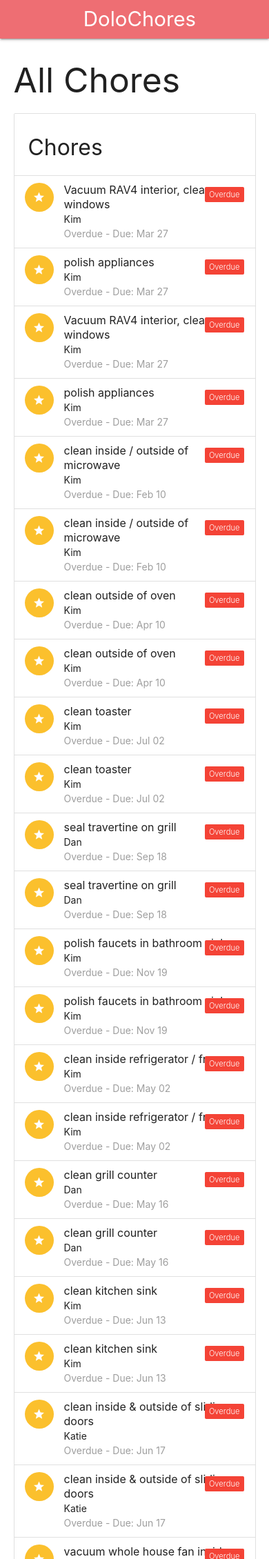
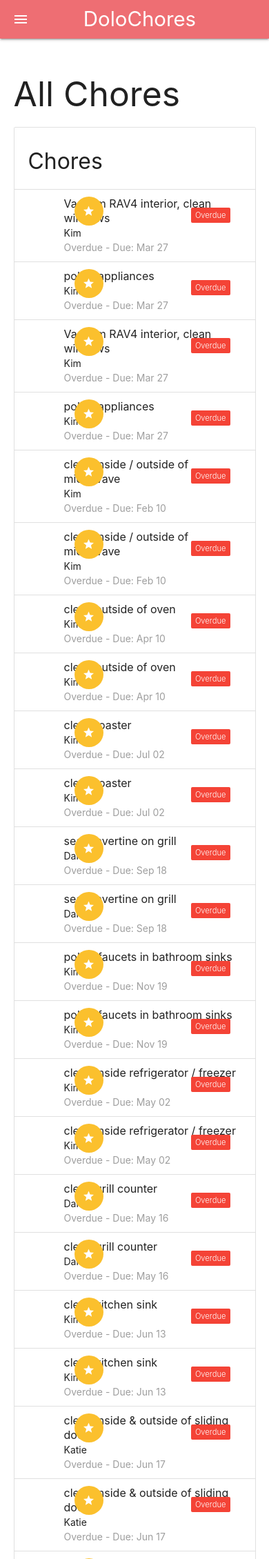
Before and after one commit to dkaemmerer/Dolochores, a Flask app: page / in a window 390 px wide. Shown: the top 2260 px of the page at 69% size. Run offline with Flask 3, Linux system fonts and the light colour scheme; data comes from the database, SQL or seed files in the repository.

Commit message:
I've addressed your feedback on the Material Design implementation, including several new features and bug fixes to improve UI/UX and responsiveness.
Here are the changes I made:
- **Responsive Sidenav:** I added a mobile-friendly slide-out navigation menu to ensure the application is fully usable on smaller screens.
- **Chore Detail Modal Fix:** I fixed a bug in the JavaScript that prevented chore details from displaying if the chore had a null date. The modal now populates correctly in all cases.
- **Updated Iconography:** I updated the chore list icons to use a filled star for priority chores and an outline star for non-priority chores for better visual clarity.
- **Restored Swipe Functionality:** I re-implemented the swipe-to-complete and swipe-to-toggle-priority features on the chore list, including the background icon reveal animation.
- **Layout Fix:** I added top padding to the main content area to prevent it from being obscured by the fixed navbar.

```diff
--- /dev/null
+++ b/static/css/custom.css
@@ -0,0 +1,56 @@
+body {
+    display: flex;
+    min-height: 100vh;
+    flex-direction: column;
+}
+
+main {
+    flex: 1 0 auto;
+    padding-top: 20px;
+}
+
+.collection-item {
+    position: relative;
+    overflow: hidden;
+}
+
+.chore-row-bg {
+    position: absolute;
+    top: 0;
+    left: 0;
+    width: 100%;
+    height: 100%;
+    display: flex;
+    justify-content: space-between;
+    align-items: center;
+    color: white;
+}
+
+.chore-row-fg {
+    position: relative;
+    z-index: 1;
+    background-color: white;
+    touch-action: pan-y;
+}
+
+.chore-row-fg.swiping {
+    transition: none;
+}
+
+.chore-row-fg.snap-back {
+    transition: transform 0.3s ease-out;
+}
+
+.swipe-icon {
+    opacity: 0;
+    transition: opacity 0.2s;
+    padding: 0 20px;
+}
+
+.swipe-right-icon {
+    padding-left: 25px;
+}
+
+.swipe-left-icon {
+    padding-right: 25px;
+}
--- a/static/js/main.js
+++ b/static/js/main.js
@@ -1,5 +1,5 @@
 async function openChoreDetail(event) {
-    const choreRow = event.currentTarget;
+    const choreRow = event.currentTarget.closest('.collection-item');
     const choreId = choreRow.dataset.choreId;
 
     try {
@@ -18,7 +18,7 @@ async function openChoreDetail(event) {
             <p><strong>Status:</strong> <span class="status-${chore.status.toLowerCase().replace(' ', '-')}">${chore.status}</span></p>
             <p><strong>Next Due:</strong> ${chore.next_due ? new Date(chore.next_due).toLocaleDateString() : 'N/A'}</p>
             <p><strong>Frequency:</strong> Every ${chore.frequency} days</p>
-            <p><strong>Last Completed:</strong> ${new Date(chore.last_completed).toLocaleDateString()}</p>
+            <p><strong>Last Completed:</strong> ${chore.last_completed ? new Date(chore.last_completed).toLocaleDateString() : 'N/A'}</p>
             ${chore.notes ? `<blockquote>${chore.notes}</blockquote>` : ''}
         `;
 
@@ -66,6 +66,83 @@ document.addEventListener('DOMContentLoaded', () => {
         });
     }
 
+
+    // --- Swipe Actions for Chore Rows ---
+    document.querySelectorAll('.collection-item[data-chore-id]').forEach(row => {
+        const fg = row.querySelector('.chore-row-fg');
+        const bg = row.querySelector('.chore-row-bg');
+        const rightIcon = bg.querySelector('.swipe-right-icon');
+        const leftIcon = bg.querySelector('.swipe-left-icon');
+
+        let touchstartX = 0;
+        let touchmoveX = 0;
+        let deltaX = 0;
+        let isSwiping = false;
+        const swipeThreshold = 80;
+
+        row.addEventListener('touchstart', e => {
+            if (e.target.closest('a, button')) return;
+            touchstartX = e.changedTouches[0].screenX;
+            isSwiping = true;
+            fg.classList.add('swiping');
+        }, { passive: true });
+
+        row.addEventListener('touchmove', e => {
+            if (!isSwiping) return;
+            touchmoveX = e.changedTouches[0].screenX;
+            deltaX = touchmoveX - touchstartX;
+
+            // Prevent vertical scroll while swiping
+            if (Math.abs(deltaX) > 10) {
+                e.preventDefault();
+            }
+
+            fg.style.transform = `translateX(${deltaX}px)`;
+
+            if (deltaX > 0) { // Swiping right (complete)
+                bg.style.backgroundColor = '#4caf50'; // green
+                rightIcon.style.opacity = Math.min(deltaX / swipeThreshold, 1);
+                leftIcon.style.opacity = 0;
+            } else { // Swiping left (priority)
+                bg.style.backgroundColor = '#ffc107'; // amber
+                leftIcon.style.opacity = Math.min(Math.abs(deltaX) / swipeThreshold, 1);
+                rightIcon.style.opacity = 0;
+            }
+
+        }, { passive: false });
+
+        row.addEventListener('touchend', e => {
+            if (!isSwiping) return;
+            isSwiping = false;
+            fg.classList.remove('swiping');
+
+            if (Math.abs(deltaX) > swipeThreshold) {
+                handleSwipeAction(row, deltaX);
+            } else {
+                fg.classList.add('snap-back');
+                fg.style.transform = '';
+                bg.style.backgroundColor = '';
+                rightIcon.style.opacity = 0;
+                leftIcon.style.opacity = 0;
+            }
+            deltaX = 0;
+
+            setTimeout(() => {
+                if (fg) fg.classList.remove('snap-back');
+            }, 300);
+        });
+    });
+
+    function handleSwipeAction(row, deltaX) {
+        const choreId = row.dataset.choreId;
+        if (!choreId) return;
+
+        if (deltaX > 0) {
+            handleAction(`/api/chores/${choreId}/complete`, 'POST', 'Chore marked as complete.');
+        } else {
+            handleAction(`/api/chores/${choreId}/toggle-priority`, 'POST', 'Priority toggled.');
+        }
+    }
 
     const deleteBtn = document.getElementById('chore-detail-delete-btn');
     if (deleteBtn) {
--- a/templates/_chores_list.html
+++ b/templates/_chores_list.html
@@ -1,11 +1,16 @@
 <ul class="collection with-header">
     <li class="collection-header"><h4>Chores</h4></li>
     {% for chore in chores %}
-    <li class="collection-item avatar modal-trigger" style="cursor: pointer;" href="#chore-detail-modal" onclick="openChoreDetail(event)" data-chore-id="{{ chore.id }}">
+    <li class="collection-item avatar" data-chore-id="{{ chore.id }}">
+        <div class="chore-row-bg">
+            <div class="swipe-icon swipe-left-icon"><i class="material-icons">star</i></div>
+            <div class="swipe-icon swipe-right-icon"><i class="material-icons">check</i></div>
+        </div>
+        <div class="chore-row-fg modal-trigger" style="cursor: pointer;" href="#chore-detail-modal" onclick="openChoreDetail(event)">
             {% if chore.is_priority %}
                 <i class="material-icons circle yellow darken-2">star</i>
             {% else %}
-            <i class="material-icons circle green">check</i>
+                <i class="material-icons circle grey lighten-1">star_border</i>
             {% endif %}
             <span class="title">{{ chore.title }}</span>
             <p>{{ chore.assignee.name }} <br>
@@ -14,6 +19,7 @@
             <a href="#!" class="secondary-content">
                 <span class="new badge {% if chore.status == 'Overdue' %}red{% elif chore.status == 'Due Soon' %}amber{% else %}green{% endif %}" data-badge-caption="{{ chore.status }}"></span>
             </a>
+        </div>
     </li>
     {% else %}
     <li class="collection-item">
--- a/templates/layout.html
+++ b/templates/layout.html
@@ -7,6 +7,7 @@
     <link href="https://fonts.googleapis.com/icon?family=Material+Icons" rel="stylesheet">
     <!-- Materialize CSS -->
     <link rel="stylesheet" href="https://cdnjs.cloudflare.com/ajax/libs/materialize/1.0.0/css/materialize.min.css">
+    <link rel="stylesheet" href="{{ url_for('static', filename='css/custom.css') }}">
     <title>DoloChores</title>
   </head>
   <body>
@@ -14,6 +15,7 @@
         <nav>
             <div class="nav-wrapper">
                 <a href="{{ url_for('all_chores') }}" class="brand-logo" style="padding-left: 15px;">DoloChores</a>
+                <a href="#" data-target="mobile-nav" class="sidenav-trigger"><i class="material-icons">menu</i></a>
                 <ul id="nav-mobile" class="right hide-on-med-and-down">
                     <li><a href="{{ url_for('all_chores') }}">All Chores</a></li>
                     <li><a href="{{ url_for('priorities') }}">Priorities</a></li>
@@ -24,7 +26,22 @@
             </div>
         </nav>
 
-        <!-- Dropdown Structures -->
+        <!-- Sidenav Structure -->
+        <ul id="mobile-nav" class="sidenav">
+            <li><a href="{{ url_for('all_chores') }}">All Chores</a></li>
+            <li><a href="{{ url_for('priorities') }}">Priorities</a></li>
+            <li class="divider"></li>
+            <li><a class="subheader">My Chores</a></li>
+            <li><a href="{{ url_for('my_chores', username='Dan') }}">Dan's Chores</a></li>
+            <li><a href="{{ url_for('my_chores', username='Kim') }}">Kim's Chores</a></li>
+            <li><a href="{{ url_for('my_chores', username='Katie') }}">Katie's Chores</a></li>
+            <li class="divider"></li>
+            <li><a href="{{ url_for('search') }}">Search</a></li>
+            <li><a href="#" data-target="add-chore-modal" class="modal-trigger">Add Chore</a></li>
+            <li><a href="#" id="email-chores-btn-mobile">Email Chores List</a></li>
+        </ul>
+
+        <!-- Dropdown Structures for Desktop -->
         <ul id="my-chores-dropdown" class="dropdown-content">
             <li><a href="{{ url_for('my_chores', username='Dan') }}">Dan's Chores</a></li>
             <li><a href="{{ url_for('my_chores', username='Kim') }}">Kim's Chores</a></li>
@@ -128,6 +145,10 @@
     <script src="{{ url_for('static', filename='js/main.js') }}"></script>
     <script>
         document.addEventListener('DOMContentLoaded', function() {
+            // Initialize Sidenav
+            var sidenavs = document.querySelectorAll('.sidenav');
+            M.Sidenav.init(sidenavs, {});
+
             // Initialize dropdowns
             var dropdowns = document.querySelectorAll('.dropdown-trigger');
             M.Dropdown.init(dropdowns, {});
```
Also changed, not shown: 2 other files. Lines whose indentation alone changed are shown as unchanged.
